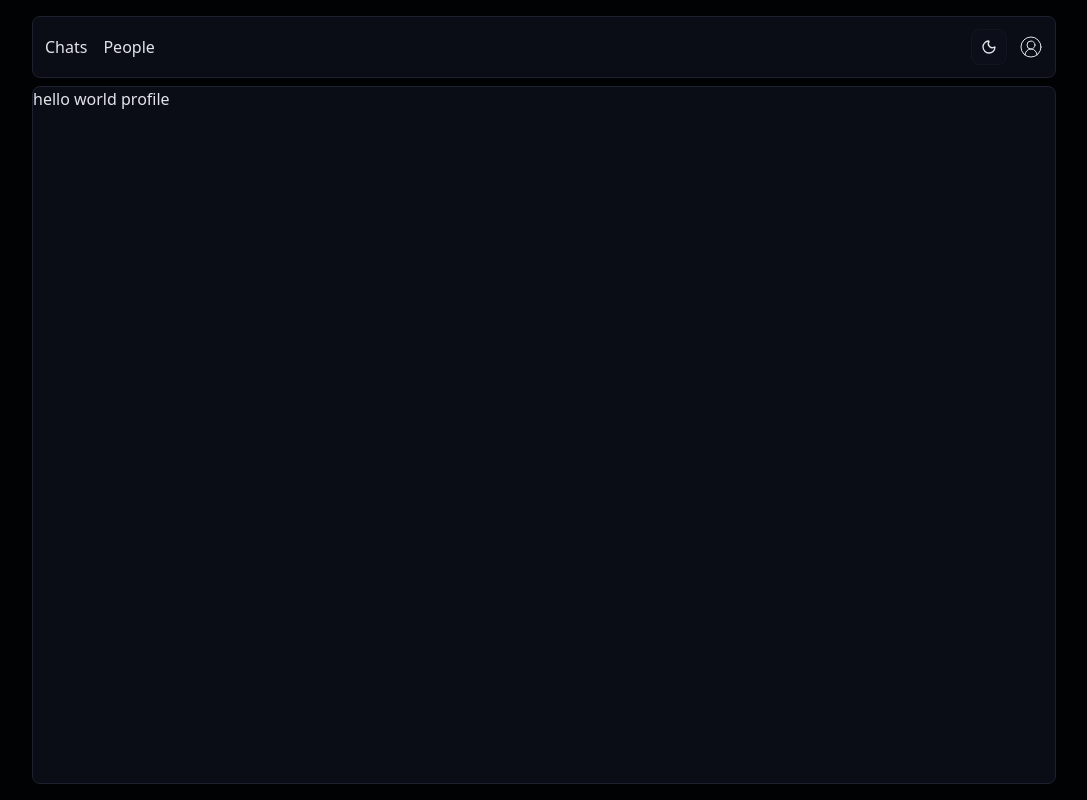
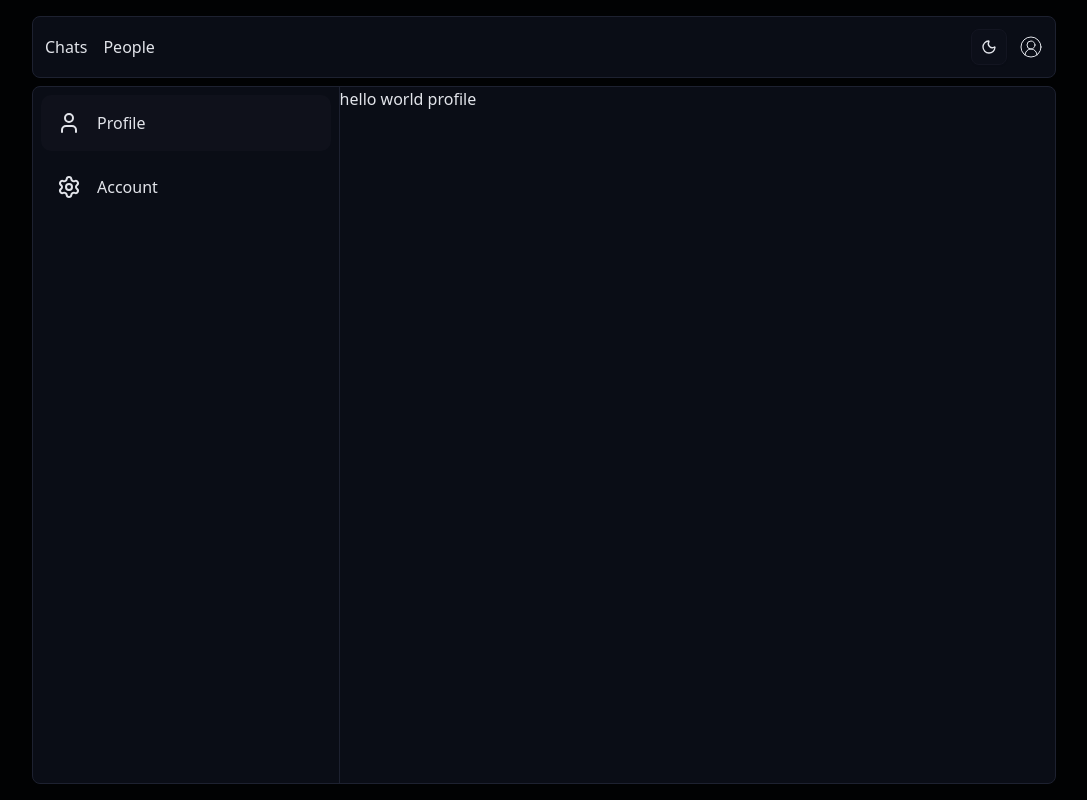
Before and after one commit to nethangabrielb/messaging-app-frontend, a React (Vite) app: page /settings in a window 1280 px wide. Shown: the whole page, without its empty margins (96-1183 px from the left). Built offline with nearby package versions, Linux system fonts and the light colour scheme; no server answers; sample sign-in values are in the browser's storage.

Commit message:
feat: added sidebar-like navigation in user settings page

```diff
--- a/src/pages/authenticated/Settings.tsx
+++ b/src/pages/authenticated/Settings.tsx
@@ -1,14 +1,39 @@
-import { Outlet } from "react-router-dom";
+import { Outlet, useLocation, NavLink } from "react-router-dom";
+import clsx from "clsx";
+import { User, Settings } from "lucide-react";
 
-const Settings = () => {
+const AccountSettings = () => {
+  const location = useLocation();
+
   return (
     <main className="flex col-start-2 col-end-3 row-start-2 border border-border bg-card rounded-md max-h-full">
       {/* Sidebar should be here */}
-
+      <aside className="w-[30%] p-2 border-r border-r-border flex flex-col gap-2">
+        <NavLink
+          className={clsx(
+            "flex flex-start gap-4 p-4 hover:bg-secondary rounded-lg transition duration-100 cursor-pointer w-full",
+            location.pathname === "/settings" && "bg-secondary"
+          )}
+          to={"/settings"}
+        >
+          <User></User>
+          <p>Profile</p>
+        </NavLink>
+        <NavLink
+          className={clsx(
+            "flex flex-start gap-4 p-4 hover:bg-secondary rounded-lg transition duration-100 cursor-pointer w-full",
+            location.pathname === "/settings/account" && "bg-secondary"
+          )}
+          to={"/settings/account"}
+        >
+          <Settings></Settings>
+          <p>Account</p>
+        </NavLink>
+      </aside>
       {/* Content of the sidebar selection should be here */}
       <Outlet></Outlet>
     </main>
   );
 };
 
-export default Settings;
+export default AccountSettings;
--- a/src/routes/routes.tsx
+++ b/src/routes/routes.tsx
@@ -5,7 +5,7 @@ import protectedLoader from "@/lib/protectedLoader";
 
 import People from "@/pages/authenticated/People";
 import Chats from "@/pages/authenticated/Chats";
-import Settings from "@/pages/authenticated/Settings";
+import AccountSettings from "@/pages/authenticated/Settings";
 import Profile from "@/components/settings/Profile";
 import Account from "@/components/settings/Account";
 
@@ -46,7 +46,7 @@ const router = createBrowserRouter([
     loader: protectedLoader,
     element: (
       <Layout>
-        <Settings></Settings>
+        <AccountSettings></AccountSettings>
       </Layout>
     ),
     children: [
@@ -55,7 +55,7 @@ const router = createBrowserRouter([
         element: <Profile></Profile>,
       },
       {
-        path: "Account",
+        path: "account",
         element: <Account></Account>,
       },
     ],
```
